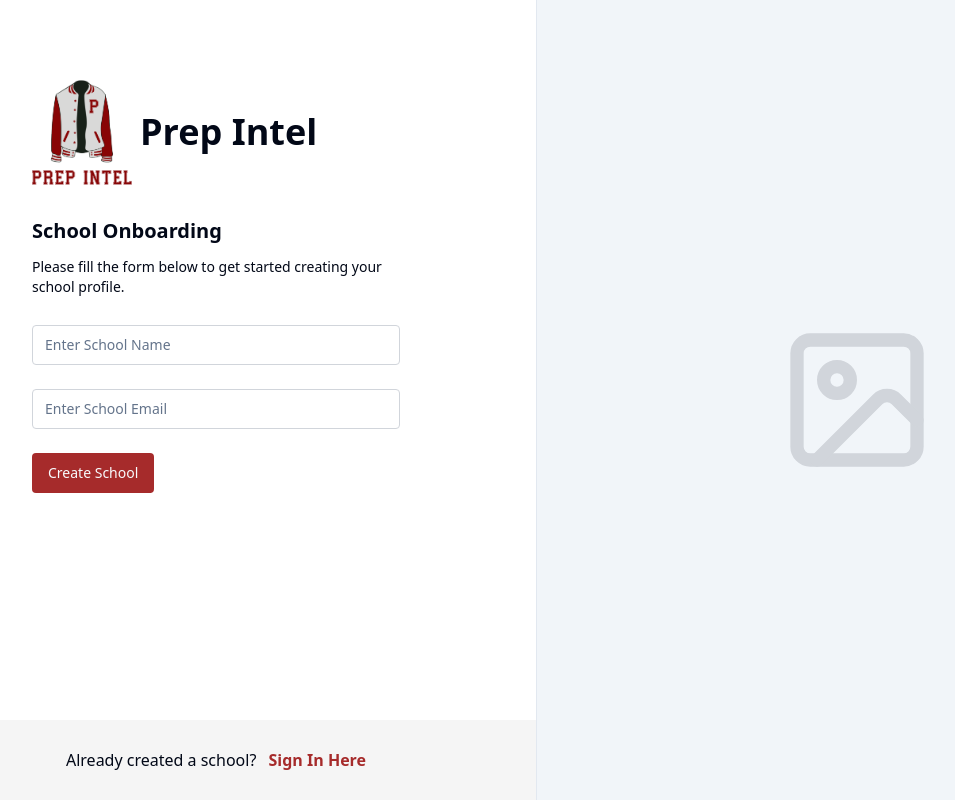
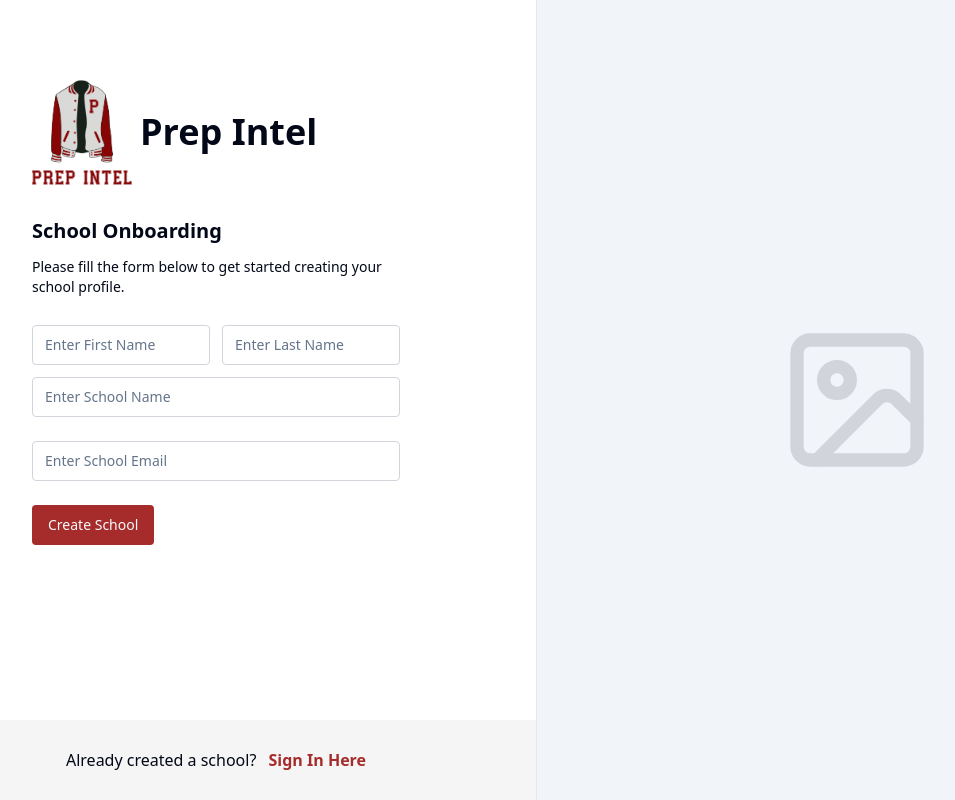
Before and after one commit to Idea2ImpactTechSolutions/prep-intel, a Next.js app: page /admin/school in a window 1280 px wide. Shown: the whole page, without its empty margins (104-1059 px from the left). Built offline with nearby package versions, Linux system fonts and the light colour scheme.

Commit message:
add additional fields to school creation form

```diff
--- a/app/admin/(routes)/school/page.tsx
+++ b/app/admin/(routes)/school/page.tsx
@@ -10,6 +10,24 @@ export default function SchoolAdminRegisterPage() {
             <p className="py-3 text-sm">Please fill the form below to get started creating your school profile. </p>
             <div className="mt-4">
                 <form>
+                    <div className="flex gap-3">
+                        <div>
+                            <Input
+                                id=""
+                                name=""
+                                onChange={() => null}
+                                placeholder="Enter First Name"
+                            />
+                        </div>
+                        <div>
+                        <Input
+                            id=""
+                            name=""
+                            onChange={() => null}
+                            placeholder="Enter Last Name"
+                        />
+                    </div>
+                    </div>
                     <div>
                         <Input
                             id=""
```
